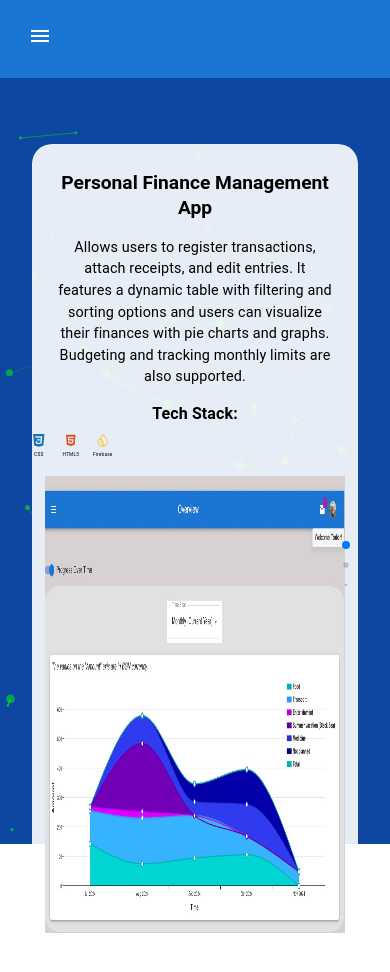
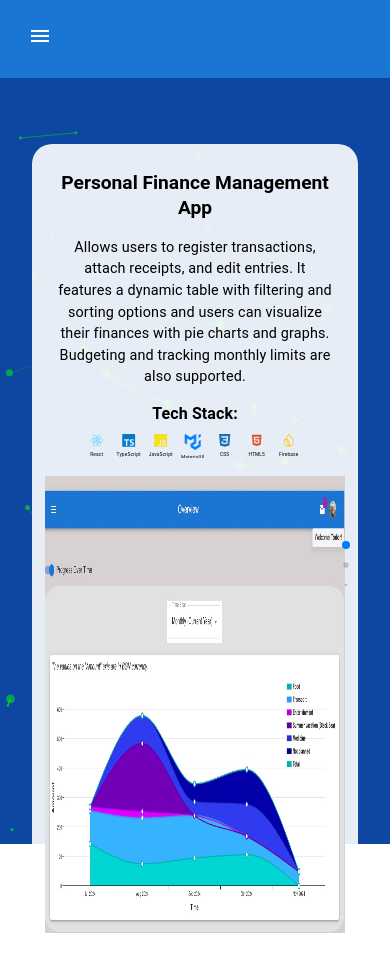
Before and after one commit to todor-savov/personal-portfolio, a React (Vite) app in the folder personal-portfolio/: page /projects in a window 390 px wide. Shown: the top 972 px of the page. Built offline with nearby package versions, Linux system fonts and the light colour scheme.

Commit message:
Adjust the .tech-stack animation container in Projects.tsx to have limited width within the underlying container (using combination of max-width and width CSS properties)

```diff
--- a/personal-portfolio/src/components/Projects/Projects.css
+++ b/personal-portfolio/src/components/Projects/Projects.css
@@ -40,11 +40,6 @@
   color: black;
 }
 
-.tech-icons {
-  width: 2rem;
-  height: 2rem;
-}
-
 .image-container {
   flex: 1;
   display: flex;
@@ -84,24 +79,36 @@
 .tech-stack {
   display: flex;
   justify-content: center;
-  animation: loop 8s linear infinite;
+  margin: 0 auto;
   overflow: hidden;
+  max-width: 70%;
+  width: 100%;
+  gap: 20px;
 }
 
 .tech-item {
   display: flex;
   flex-direction: column;
   align-items: center;
+  animation: loop 5s linear infinite;
   width: 8rem;
   height: 4rem;
-  transition: transform 0.3s ease;
-  cursor: pointer;
   color: black;
   gap: 0.2rem;
 }
 
-.tech-item:hover {
-  transform: scale(1.2);
+@keyframes loop {
+  0% {
+    transform: translateX(0);
+  }
+  100% {
+    transform: translateX(-100%);
+  }
+}
+
+.tech-icons {
+  width: 2rem;
+  height: 2rem;
 }
 
 @media (max-width: 768px) {
@@ -127,7 +134,12 @@
     width: 100%;
   }
 
-  .tech-stack, .buttons-container {
+  .tech-stack {
+    max-width: 80%;
+    gap: 25px;
+  }
+
+  .buttons-container {
     gap: 12px;
   }
 }
@@ -179,7 +191,12 @@
     padding: 8px;
   }
 
-  .tech-stack, .buttons-container {
+  .tech-stack {
+    max-width: 80%;
+    gap: 8px;
+  }
+
+  .buttons-container {
     gap: 8px;
   }
 }
--- a/personal-portfolio/src/components/Projects/Projects.tsx
+++ b/personal-portfolio/src/components/Projects/Projects.tsx
@@ -54,7 +54,7 @@ const Projects = () => {
     >
       <Swiper direction='vertical' className="swiper-container"
               modules={[Autoplay, Pagination, Navigation]}
-              autoplay={{ delay: 10000, disableOnInteraction: false, pauseOnMouseEnter: true }}
+              autoplay={{ delay: 15000, disableOnInteraction: false, pauseOnMouseEnter: true }}
               spaceBetween={30} slidesPerView={1}
               pagination={{ clickable: true, dynamicBullets: true }}
               onSwiper={() => {}} onSlideChange={() => {}}
```
